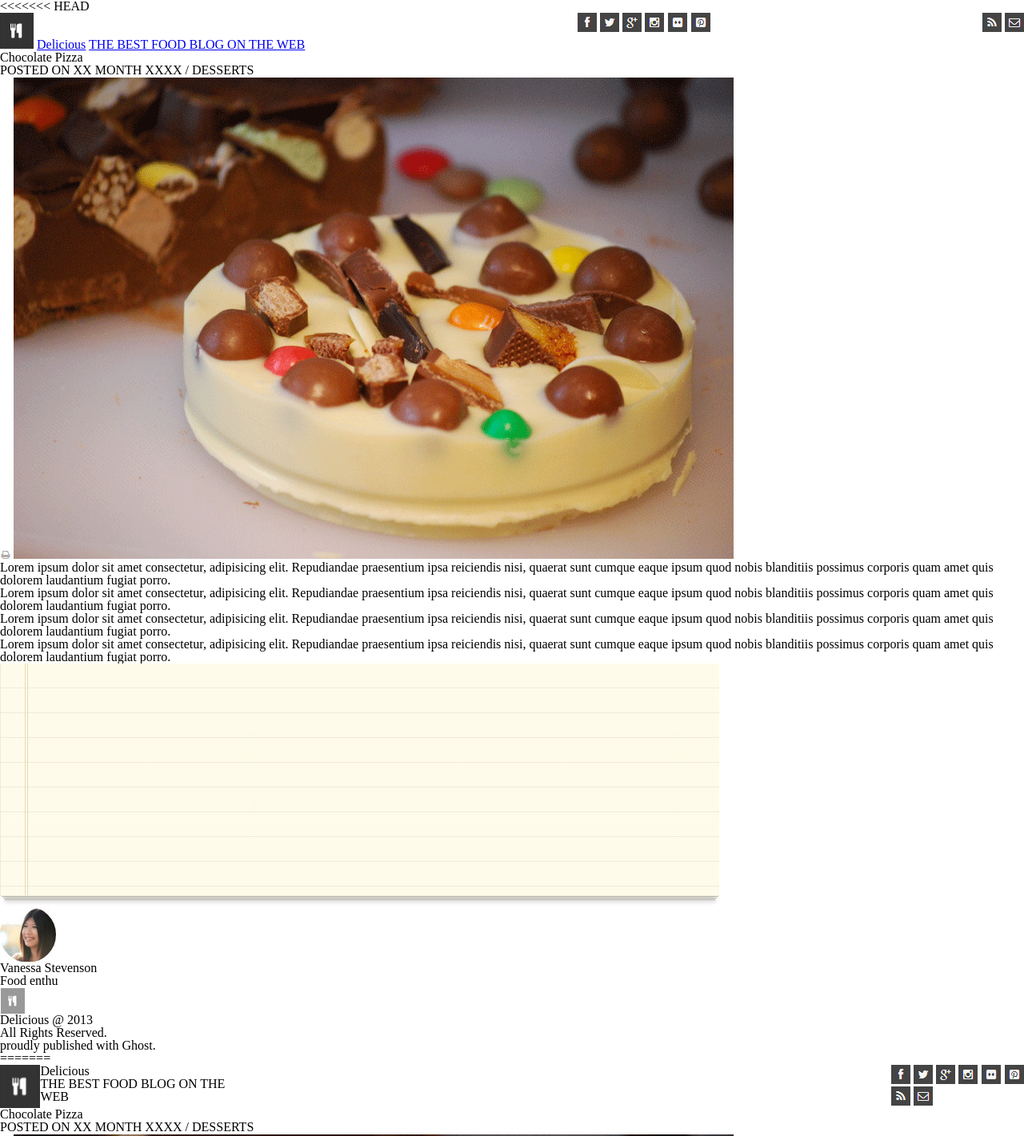
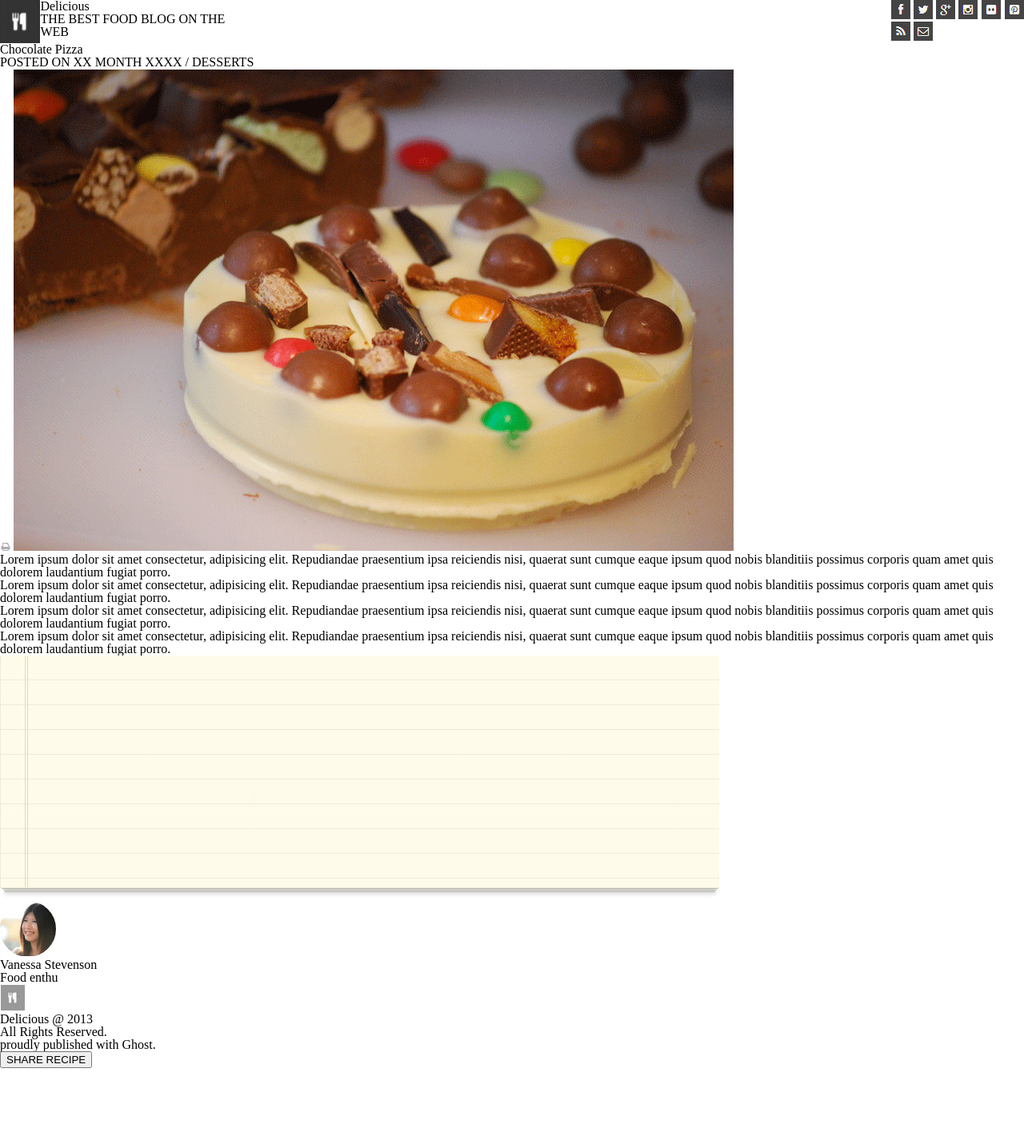
Before and after one commit to zaratr/chocolate-pizza, a plain HTML site: page index.html in a window 1280 px wide. Shown: the top 1421 px of the page at 80% size. After the commit the page ends 1336 px from the top, so only its background shows below. Drawn offline with Linux system fonts and the light colour scheme; a web font is replaced by a local one.

Commit message:
finalized all

```diff
--- a/css/style.css
+++ b/css/style.css
@@ -27,4 +27,3 @@ anything with the same class name will inherent the parent tags same name attrib
     margin: 100%;
     margin: auto 100%;
     position: relative;/*avoid using this with flex*/
-*/
--- a/index.html
+++ b/index.html
@@ -1,98 +1,3 @@
-<<<<<<< HEAD
-<!DOCTYPE html>
-<html lang="en">
-<head>
-    <meta charset="UTF-8">
-    <meta http-equiv="X-UA-Compatible" content="IE=edge">
-    <meta name="viewport" content="width=device-width, initial-scale=1.0">
-    <link rel="stylesheet" href="css/reset.css">
-    <link rel="stylesheet" href="css/style.css">
-
-    <link rel="preconnect" href="https://fonts.googleapis.com">
-    <link rel="preconnect" href="https://fonts.gstatic.com" crossorigin>
-    <link href="https://fonts.googleapis.com/css2?family=Open+Sans:wght@300&display=swap" rel="stylesheet">
-    <link href="https://fonts.googleapis.com/css2?family=Cedarville+Cursive&display=swap" rel="stylesheet">
-    <title>Cookie-Pizza</title>
-</head>
-<body>
-    <header>
-
-        <nav class="ModuleLeft">
-            <img src="img/logo.png" alt="">
-            <a class="logo1" href="#">Delicious</a>
-            <a class="logo2" href="#">THE BEST FOOD BLOG ON THE WEB</a>
-        </nav>
-        <nav class="ModuleRight1">
-            <img src="img/fb-icon.png" alt="">
-            <img src="img/twit-icon.png" alt="">
-            <img src="img/gp-icon.png" alt="">
-            <img src="img/insta-icon.png" alt="">
-            <img src="img/flic-icon.png" alt="">
-            <img src="img/pint-icon.png" alt="">
-        </nav>
-        <nav class="ModuleRight2">
-            <img src="img/rss-icon.png" alt="">
-            <img src="img/mail-icon.png" alt="">
-        </nav>
-        <!-- TODO: Border must be here.. **padding?**-->
-    </header>
-    <main>
-        <section><ul>
-            <li>Chocolate Pizza</li>
-            <li>POSTED ON XX MONTH XXXX / DESSERTS</li>
-        </ul></section>
-        <section>
-            <img src="img/print-icon.png" alt="">
-            <img src="img/choco-pizza.png" alt="">
-        </section>
-        <section>
-            <p>
-                Lorem ipsum dolor sit amet consectetur, adipisicing elit.
-                Repudiandae praesentium ipsa reiciendis nisi, quaerat sunt
-                 cumque eaque ipsum quod nobis blanditiis possimus corporis
-                 quam amet quis dolorem laudantium fugiat porro.
-            </p>
-
-            <p>
-                Lorem ipsum dolor sit amet consectetur, adipisicing elit.
-                Repudiandae praesentium ipsa reiciendis nisi, quaerat sunt
-                 cumque eaque ipsum quod nobis blanditiis possimus corporis
-                 quam amet quis dolorem laudantium fugiat porro.
-            </p>
-            <p>
-                Lorem ipsum dolor sit amet consectetur, adipisicing elit.
-                Repudiandae praesentium ipsa reiciendis nisi, quaerat sunt
-                 cumque eaque ipsum quod nobis blanditiis possimus corporis
-                 quam amet quis dolorem laudantium fugiat porro.
-            </p>
-            <p>
-                Lorem ipsum dolor sit amet consectetur, adipisicing elit.
-                Repudiandae praesentium ipsa reiciendis nisi, quaerat sunt
-                 cumque eaque ipsum quod nobis blanditiis possimus corporis
-                 quam amet quis dolorem laudantium fugiat porro.
-            </p>
-            <img src="img/list-bg.png" alt="">
-        </section>
-        <section>
-            <!-- TODO: fancy border here-->
-            <img src="img/van-pic.png" alt="">
-            <ul>
-                <li>Vanessa Stevenson</li>
-                <li>Food enthu</li>
-            </ul>
-        </section>
-        <footer>
-            <img src="img/small-logo.png" alt="">
-            <h5>Delicious @ 2013</h5>
-            <h5 class="with-dot">All Rights Reserved.</h5>
-            <h5>proudly published with Ghost.</h5>
-
-        </footer>
-    </main>
-
-    <script src="js/app.js"></script>
-</body>
-=======
 <!DOCTYPE html>
 <html lang="en">
 <head>
@@ -191,5 +96,4 @@
 
     <script src="js/app.js"></script>
 </body>
->>>>>>> one_css_edit
 </html>
```
